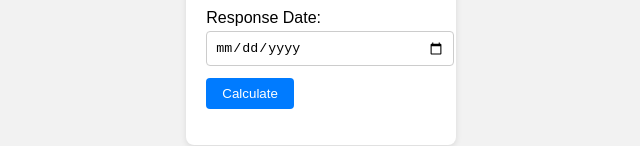
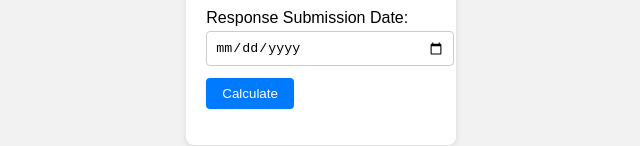
Before and after one commit to coderein/coderein.github.io, a plain HTML site: page index.html in a window 1280 px wide. Shown: the part 398-544 px from the top of the page, without its empty margins (319-959 px from the left). Drawn offline with Linux system fonts and the light colour scheme.

Commit message:
Update index.html

```diff
--- a/index.html
+++ b/index.html
@@ -11,7 +11,7 @@
     <h1>Date Calculator</h1>
     <label for="judgment-date">Judgment Date:</label>
     <input type="date" id="judgment-date">
-    <label for="response-date">Response Date:</label>
+    <label for="response-date">Response Submission Date:</label>
     <input type="date" id="response-date">
     <button id="calculate-btn">Calculate</button>
     <p id="result"></p>
```
